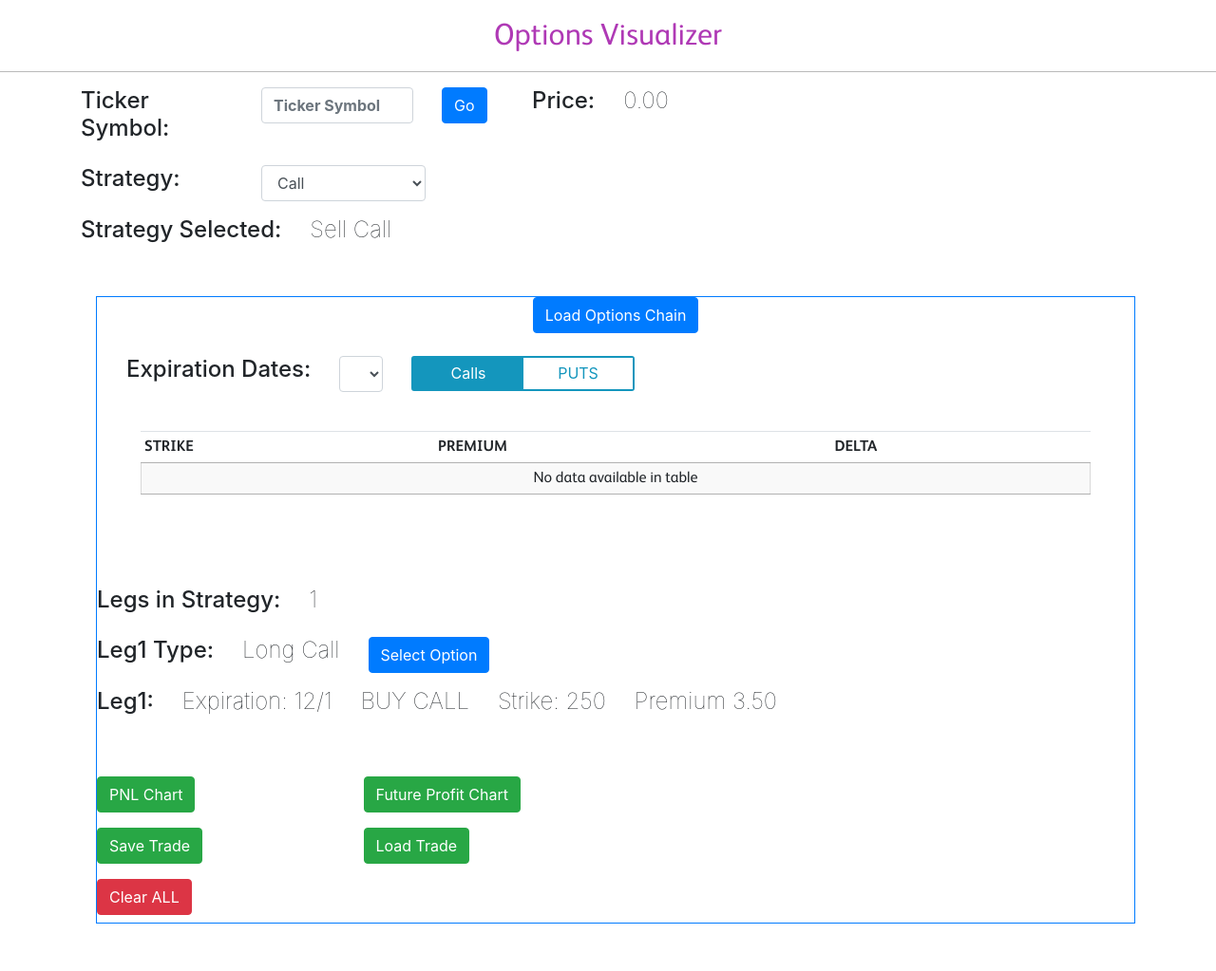
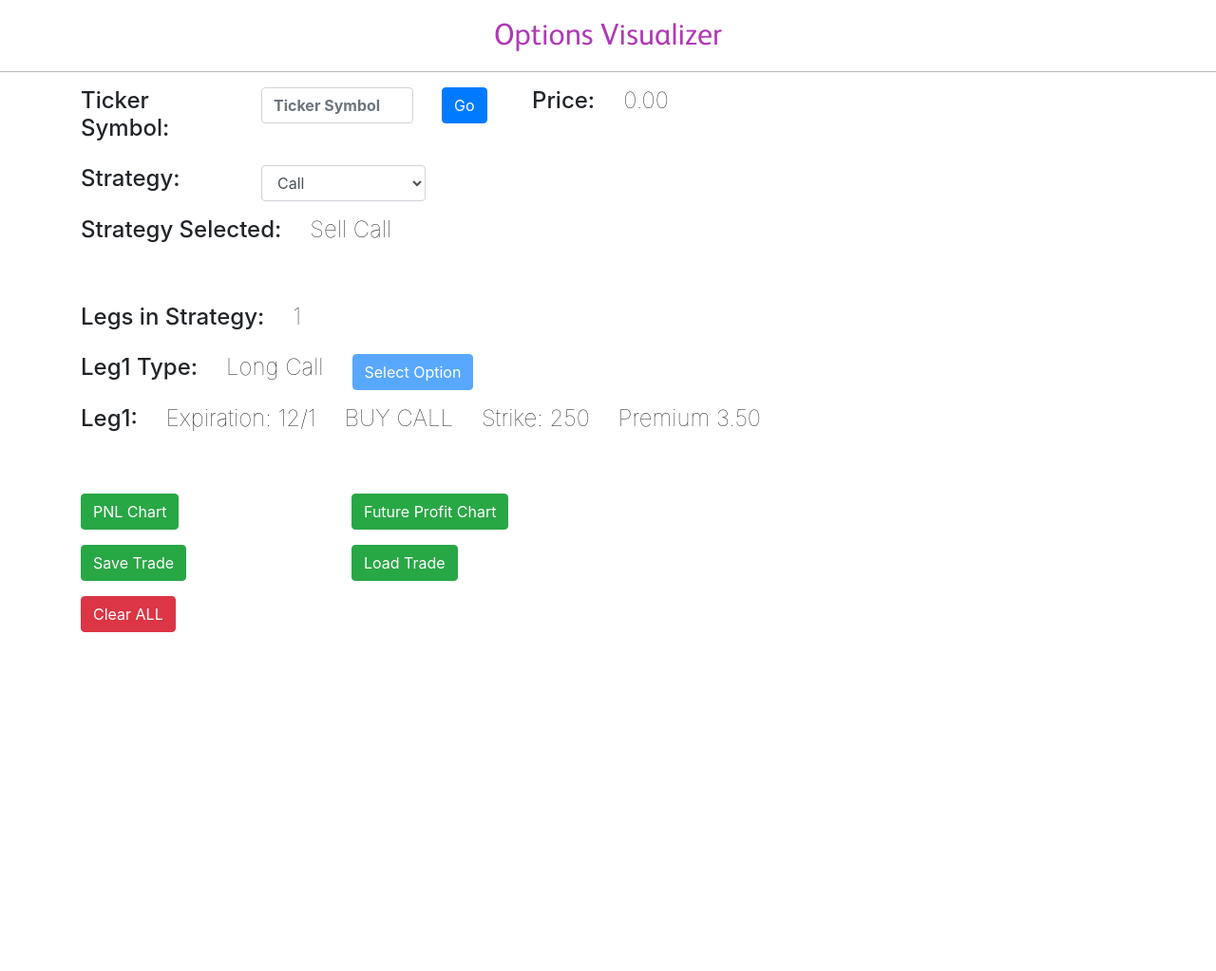
Before and after one commit to lsams31766/Options_Visualizer, a Flask app: page / in a window 1280 px wide. Shown: the whole page at 95% size. After the commit the page ends 666 px from the top, so only its background shows below. Run offline with Flask 3, Linux system fonts and the light colour scheme; lists and menus that the app fills with data are empty; some libraries are stand-ins or nearby versions.

Commit message:
Move Options Chain to Modal Dialog

```diff
--- a/static/myjs.js
+++ b/static/myjs.js
@@ -6,13 +6,15 @@ var cur_stock_ticker = 'TSLA';
 var cur_exp_date = '2025-11-21';
 var callOrPutSelection = 'CALLS'; // for options chain table
 
+var dialog;
+
 function setLegDetails(strike, premium) {
     console.log('setLegDetails',strike, premium)
     // TODO
     // set selected_expiration, selected_option_type,
     // selected_strike, selected_premium
     var h4Element = document.querySelector('#selected_expiration')
-    h4Element.innerHTML = 'Expiration:<nbsp>' + cur_exp_date;
+    h4Element.innerHTML = 'Expiration:&nbsp' + cur_exp_date;
 
     h4Element = document.querySelector('#selected_option_type')
     var s = 'CALL';
@@ -22,16 +24,22 @@ function setLegDetails(strike, premium) {
     h4Element.innerHTML = s
 
     h4Element = document.querySelector('#selected_strike')
-    h4Element.innerHTML = 'Strike:<nbsp>' + String(strike);
+    h4Element.innerHTML = 'Strike:&nbsp' + String(strike);
 
     h4Element = document.querySelector('#selected_premium')
-    h4Element.innerHTML = 'Premium:<nbsp>' + premium;
+    h4Element.innerHTML = 'Premium:&nbsp' + premium;
+    dialog.close();
 }
 
 
 $(document).ready( () => {
+    dialog = document.querySelector("dialog");
+
     $('#getPrice').click(function(){
         getPrice();
+        getOptionsChain();
+        updateOptionsChain();
+        $('#getOption').removeAttr('disabled');
     });
 
     $("#strategyList").change(function () {
@@ -59,6 +67,8 @@ $(document).ready( () => {
         paging: false,
         serverSide: true,
         searching: false,
+        autoWidth: false,
+        scrollY: '300px',
         deferLoading: 0,  // Prevents the initial AJAX call
         // TODO fetch correct symbol and expiration date
         ajax: {
@@ -162,6 +172,15 @@ $(document).ready( () => {
         instance.append('#callOrPutToggle');
     }
 
+    $('#getOption').click(function(){
+        dialog.showModal();
+    });
+
+    // "Close" button closes the dialog
+    $( "#closeButton").on( "click", () => {
+        dialog.close();
+    });
+
 
     loadListBoxes();
     makeCallOrPutToggle();
--- a/templates/index.html
+++ b/templates/index.html
@@ -1,6 +1,45 @@
 {% extends "base.html" %}
 {% block title %}Options Visualizer App{% endblock %}
 {% block content %}
+
+<!-- OPTIONS CHAIN (Modal Dialog) -->
+<dialog id="optionsChainModal" style="min-width: 800px" >
+    <div class="border">
+        <div class="row ml-3">
+<!--
+            <div class="col-auto text-center">
+                <button id="getOptionsChain" class="btn btn-primary">Load Options Chain</button>
+            </div>
+-->
+        </div>
+        <div class="row ml-3 pt-3">
+            <div class="col-auto">
+                <h4 id="stratSel">Expiration Dates:</h4>
+            </div>
+            <div class="col-3">
+                <select class="form-control"  id='expirationDates' name='expirationDates' >
+                </select>
+            </div>
+            <div class="col-4" id = "callOrPutToggle"></div>
+        </div>
+        <!-- OPTIONS CHAIN TABLE -->
+        <div class="row py-2 col-6 ml-3 justify-content-center">
+            <table id="callsOptionsChain" class="table info-text display compact cell-border">
+                <thead>
+                    <tr>
+                        <th class=noPadding4>STRIKE</th>
+                        <th class=noPadding4>PREMIUM</th>
+                        <th class=noPadding4>DELTA</th>
+                    </tr>
+                </thead>
+                <tbody></tbody>
+            </table>
+        </div>
+        <div class="row ml-4 pb-3">
+            <button tabindex="1" type="button" class="btn btn-primary" name="closeButton" id="closeButton">Close</button>
+        </div>
+    </div>
+</dialog>
 
 <div class="header-block text-center text-md-left w-100">
     <div class="container">
@@ -47,36 +86,6 @@
                 <h4 id="strategySelected" class="not-bold" for="startSel">Sell Call</h4>
             </div>
         </div> <!--row-->
-        <!-- OPTIONS CHAIN (to be moved to modal screen) -->
-        <div class="border border-primary border-5 ml-3">
-            <div class="col-auto text-center">
-                <button id="getOptionsChain" class="btn btn-primary">Load Options Chain</button>
-            </div>
-            <div class="row py-2 pb-5 m-3">
-                <div class="col-auto">
-                    <h4 id="stratSel">Expiration Dates:</h4>
-                </div>
-                <div class="col-auto">
-                    <select class="form-control"  id='expirationDates' name='expirationDates' >
-                    </select>
-                </div>
-                <div class="col-3" id = "callOrPutToggle"></div>
-            <!-- OPTIONS CHAIN TABLE -->
-            <div class="container-fluid padding-32">
-                <div class="container-fluid padding-1 mt-3 info-text">
-                    <table id="callsOptionsChain" class="table info-text display compact cell-border">
-                        <thead>
-                            <tr>
-                                <th class=noPadding4>STRIKE</th>
-                                <th class=noPadding4>PREMIUM</th>
-                                <th class=noPadding4>DELTA</th>
-                            </tr>
-                        </thead>
-                        <tbody></tbody>
-                    </table>
-                </div>
-            </div> <!--row-->
-        </div>
         <!--  Legs -->
         <div class="row py-2">
             <div class="col-auto">
@@ -95,7 +104,7 @@
                 <h4 class="not-bold" for="legType">Long Call</h4>
             </div>
             <div class="col-3">
-                <button id="getOption" class="btn btn-primary">Select Option</button>
+                <button id="getOption" class="btn btn-primary" disabled>Select Option</button>
             </div>
         </div> <!--row-->
         <div class="row py-2 pb-5">
```
